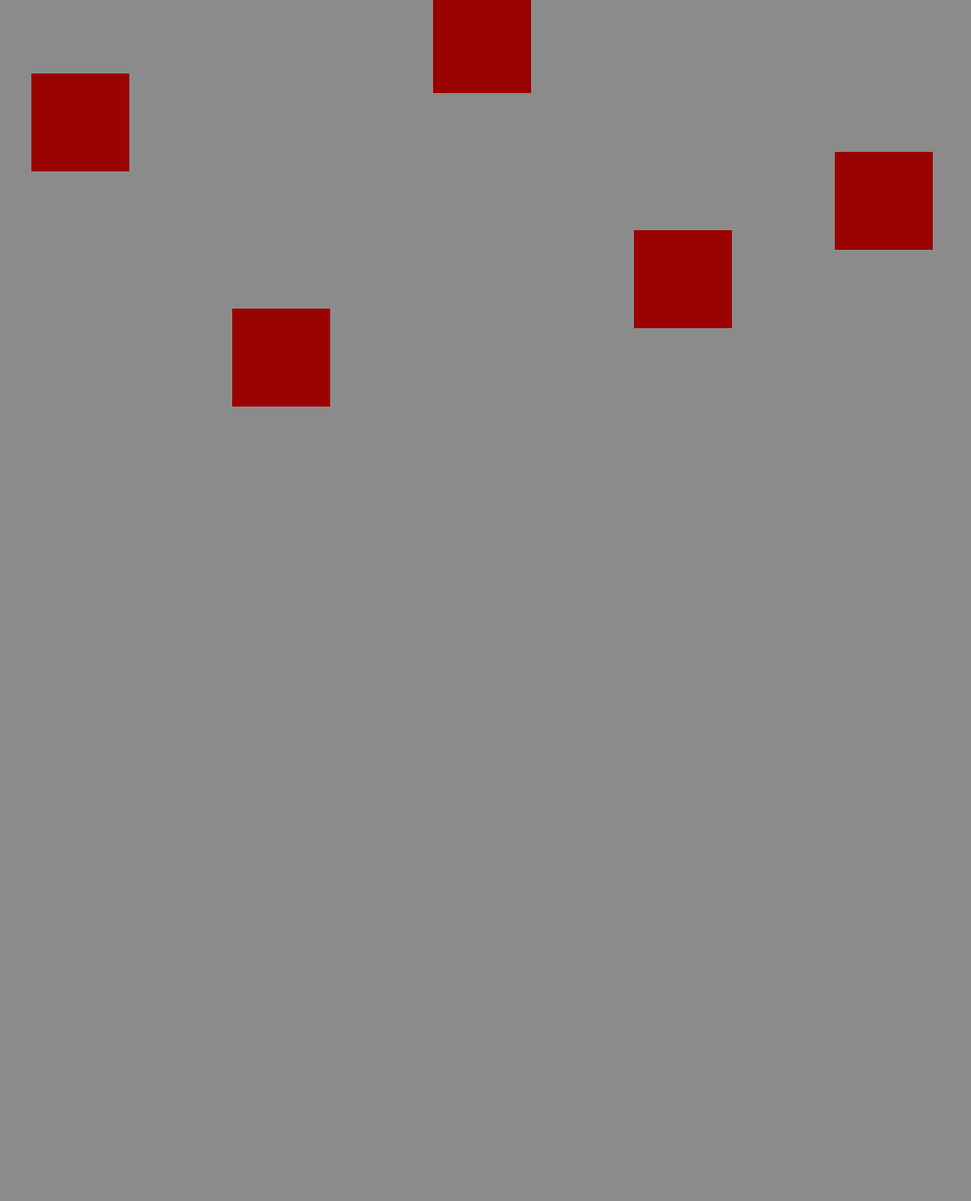
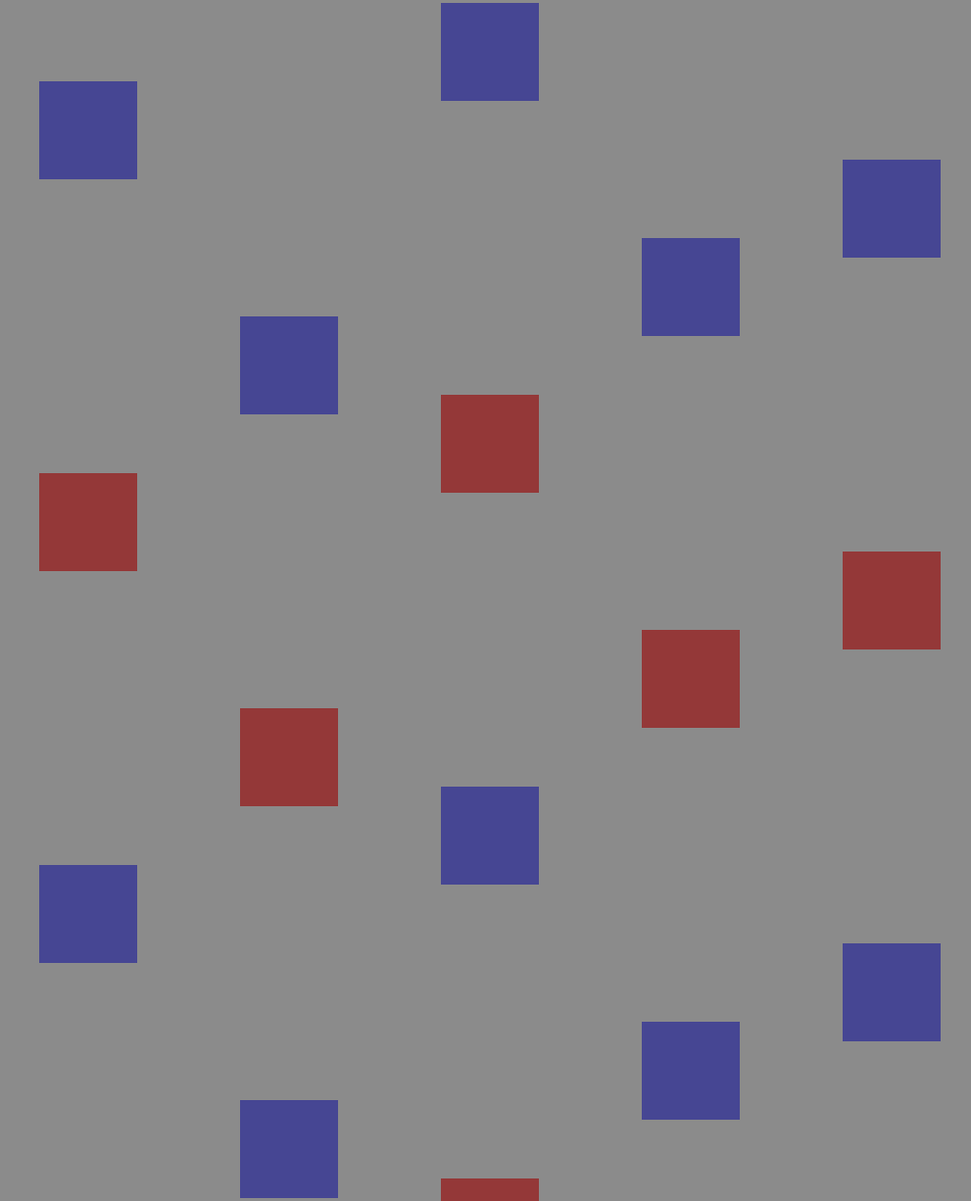
Before and after one commit to Sirdayne/parallax, a plain HTML site: page index.html in a window 1280 px wide. Shown: the part 325-1551 px from the top of the page at 98% size, without its empty margins (70-1061 px from the left). Before the commit the page ends 1500 px from the top, so only its background shows below. Drawn offline with Linux system fonts and the light colour scheme.

Commit message:
new styles

```diff
--- a/index.html
+++ b/index.html
@@ -11,12 +11,42 @@
 
 <h1 class="parallax">PARALLAX IS HERE</h1>
 
-    <div class="parallax  skyline"> </div>
+<div class="section-1">
+<div class="parallax  skyline-2"> </div>
+<div class="parallax  blimp-2"></div>
+<div class="parallax  gherkin-2"></div>
+<div class="parallax  dino-2"></div>
+<div class="parallax  bull-2"></div>
+</div>
+
+<div class="section-1">
+<div class="parallax  skyline"> </div>
 <div class="parallax  blimp"></div>
 <div class="parallax  gherkin"></div>
 <div class="parallax  dino"></div>
 <div class="parallax  bull"></div>
+</div>
 
+
+<div class="section-1">
+<div class="parallax  skyline-2"> </div>
+<div class="parallax  blimp-2"></div>
+<div class="parallax  gherkin-2"></div>
+<div class="parallax  dino-2"></div>
+<div class="parallax  bull-2"></div>
+</div>
+
+
+<div class="section-1">
+<div class="parallax  skyline"> </div>
+<div class="parallax  blimp"></div>
+<div class="parallax  gherkin"></div>
+<div class="parallax  dino"></div>
+<div class="parallax  bull"></div>
+</div>
+
+
+<!--
 <div class="parallax  box">
  <p>
      <span>Lorem ipsum dolor sit amet, consectetur adipisicing elit. Amet sit soluta in quia iste explicabo distinctio quis dolore voluptatibus architecto aut porro, nostrum voluptate possimus, asperiores facere deleniti provident facilis.</span>
@@ -26,7 +56,15 @@
      <span>Atque, mollitia officia quia. Perspiciatis id quaerat veniam fuga numquam, ipsa nulla, sequi quidem distinctio recusandae iusto? Vero sed libero debitis illum ipsa dicta, nisi provident accusantium, asperiores dolores error.</span>
  </p>
 </div>
+   -->
 
+<div class="section-1">
+<div class="parallax  skyline-2"> </div>
+<div class="parallax  blimp-2"></div>
+<div class="parallax  gherkin-2"></div>
+<div class="parallax  dino-2"></div>
+<div class="parallax  bull-2"></div>
+</div>
 </body>
          <script type="text/javascript" src="jquery-1.12.1.js"></script>
          <script type="text/javascript" src="script.js"></script>
--- a/style.css
+++ b/style.css
@@ -5,7 +5,7 @@
  */
 html {
   /* Give our document a fake height for demo purposes. */
-	height: 1500px;
+	height: 300vh;
   /* We must set out root `font-size` to 0 to prevent our parallax margins being calculated */
   font-size: 0;
 	}
@@ -54,39 +54,51 @@ h1 {
   margin-right: 18.5rem;
 }
 
-.skyline, .blimp, .gherkin, .bull, .dino{
+.section-1{
+    position: relative;
+
+    height: 50vh;
+    width: 100vw;
+}
+
+.skyline, .blimp, .gherkin, .bull, .dino, .skyline-2, .blimp-2, .gherkin-2, .bull-2, .dino-2{
+    position: absolute;
     height: 100px;
     width: 100px;
 
-    background: rgba(155,2,2,1);
+    background: rgba(155,2,2,.6);
 }
 
-.skyline {
+.skyline-2, .blimp-2, .gherkin-2, .bull-2, .dino-2{
+     background: rgba(2,2,155,.5);
+}
+
+.skyline, .skyline-2 {
 	top: 50vh;
 	margin-top: -28rem;
 	left: 8%;
 }
 
-.blimp {
+.blimp, .blimp-2 {
 	top: 80vh;
 	margin-top: -55rem;
 	left: 24%;
 }
 
-.gherkin {
+.gherkin, .gherkin-2 {
 	top: 40vh;
 	margin-top: -20rem;
 	left: 40%;
 	z-index: 10;
 }
 
-.bull {
+.bull, .bull-2 {
 	top: 70vh;
 	margin-top: -47rem;
 	left: 56%;
 }
 
-.dino {
+.dino, .dino-2 {
 	top: 60vh;
 	margin-top: -33rem;
 	left: 72%;
```
